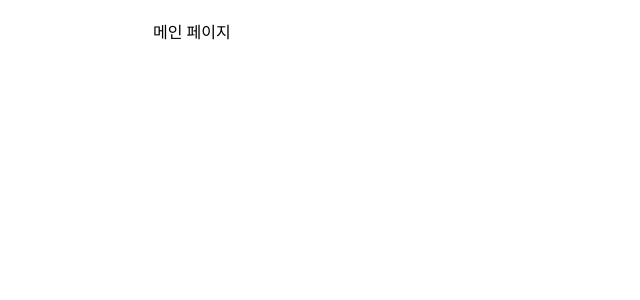
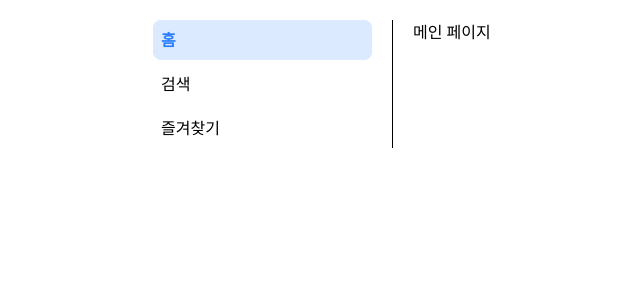
Before and after one commit to empal030110/weather-app, a React (Vite) app: page / in a window 1280 px wide. Shown: the top 300 px of the page, without its empty margins (37-677 px from the left). Built offline with nearby package versions, Linux system fonts and the light colour scheme.

Commit message:
feat: sidebar 추가

```diff
--- a/src/app/App.tsx
+++ b/src/app/App.tsx
@@ -2,15 +2,20 @@ import { BrowserRouter, Routes, Route } from 'react-router-dom'
 import { HomePage } from '@/pages/home/HomePage'
 import { SearchPage } from '@/pages/search/SearchPage'
 import { BookMarkPage } from '@/pages/bookmark/BookMarkPage'
+import { PageContainer } from "@/shared/ui/pageContainer"
+import { Sidebar } from '@/widgets/sidebar'
 
 function App() {
   return (
     <BrowserRouter>
-      <Routes>
-        <Route path="/" element={<HomePage />} />
-        <Route path="/search" element={<SearchPage />} />
-        <Route path="/bookmark" element={<BookMarkPage />} />
-      </Routes>
+      <PageContainer>
+        <Sidebar />
+        <Routes>
+          <Route path="/" element={<HomePage />} />
+          <Route path="/search" element={<SearchPage />} />
+          <Route path="/bookmark" element={<BookMarkPage />} />
+        </Routes>
+      </PageContainer>
     </BrowserRouter>
   )
 }
--- a/src/pages/bookmark/BookMarkPage.tsx
+++ b/src/pages/bookmark/BookMarkPage.tsx
@@ -1,7 +1,5 @@
-import { PageContainer } from "@/shared/ui/pageContainer"
-
 export function BookMarkPage() {
   return (
-    <PageContainer>즐겨찾기 페이지</PageContainer>
+    <div>즐겨찾기 페이지</div>
   )
 }
--- a/src/pages/home/HomePage.tsx
+++ b/src/pages/home/HomePage.tsx
@@ -1,7 +1,5 @@
-import { PageContainer } from "@/shared/ui/pageContainer"
-
 export function HomePage() {
   return (
-    <PageContainer>메인 페이지</PageContainer>
+    <div>메인 페이지</div>
   )
 }
--- a/src/pages/search/SearchPage.tsx
+++ b/src/pages/search/SearchPage.tsx
@@ -1,7 +1,5 @@
-import { PageContainer } from "@/shared/ui/pageContainer"
-
 export function SearchPage() {
   return (
-    <PageContainer>검색 페이지</PageContainer>
+    <div>검색 페이지</div>
   )
 }
--- a/src/shared/ui/pageContainer.tsx
+++ b/src/shared/ui/pageContainer.tsx
@@ -1,6 +1,6 @@
 export function PageContainer({ children }: { children: React.ReactNode; }) {
   return (
-    <div className="w-full h-full max-w-[940px] m-auto p-[20px]">
+    <div className="w-full h-full max-w-[940px] m-auto p-[20px] flex gap-[20px]">
       {children}
     </div>
   );
--- /dev/null
+++ b/src/widgets/sidebar/SideBar.tsx
@@ -0,0 +1,13 @@
+import { NavLink } from 'react-router-dom';
+
+export function Sidebar() {
+  return (
+    <div className="w-[240px] border-r">
+      <div className="flex flex-col gap-[4px] mr-[20px]">
+        <NavLink to="/" end className={({ isActive }) => `p-[8px] rounded-[8px] ${isActive ? 'font-bold bg-blue-100 text-blue-500' : ''}`}>홈</NavLink>
+        <NavLink to="/search" end className={({ isActive }) => `p-[8px] rounded-[8px] ${isActive ? 'font-bold bg-blue-100 text-blue-500' : ''}`}>검색</NavLink>
+        <NavLink to="/bookmark" end className={({ isActive }) => `p-[8px] rounded-[8px] ${isActive ? 'font-bold bg-blue-100 text-blue-500' : ''}`}>즐겨찾기</NavLink>
+      </div>
+    </div>
+  );
+}
--- /dev/null
+++ b/src/widgets/sidebar/index.ts
@@ -0,0 +1 @@
+export { Sidebar } from './SideBar';
```
